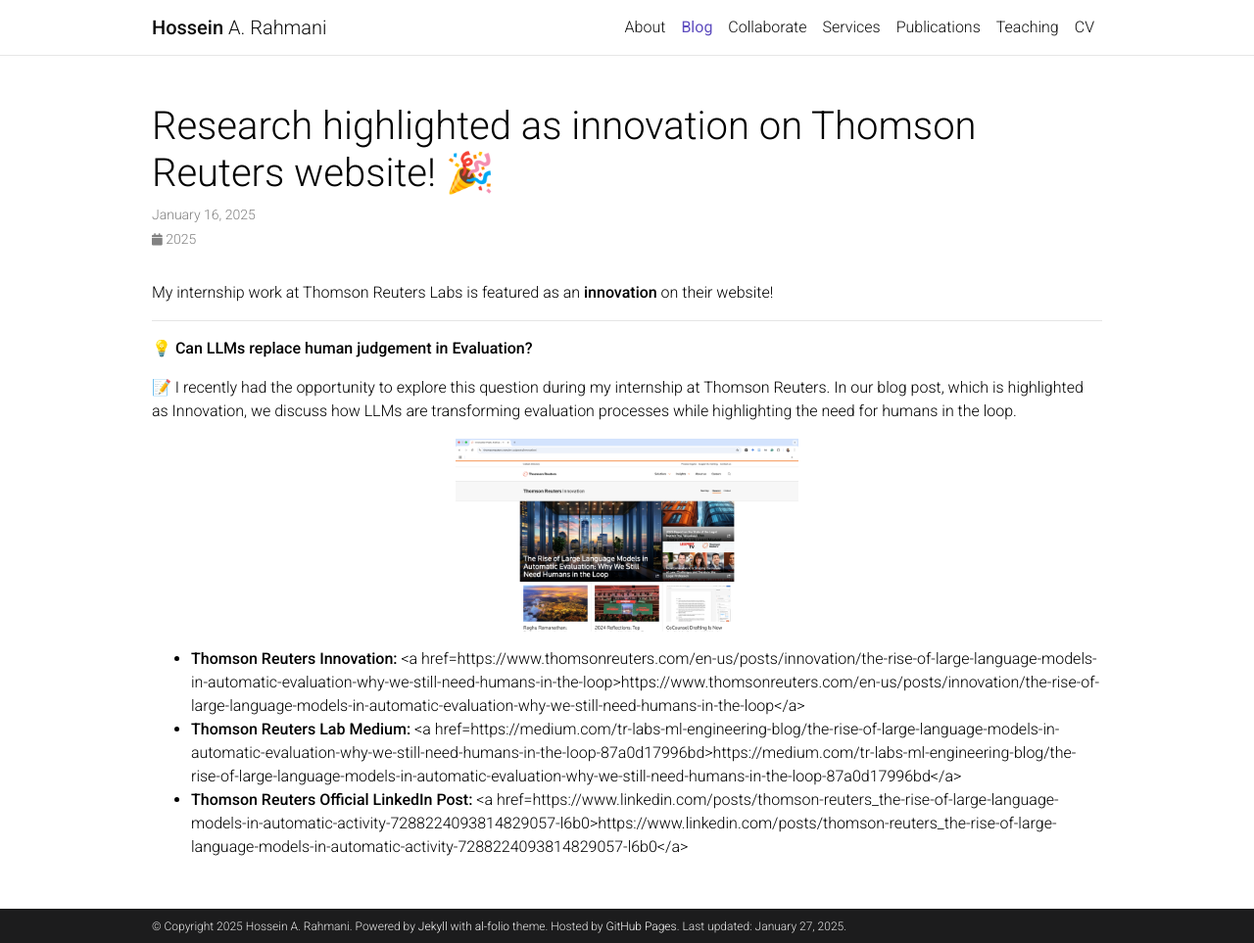
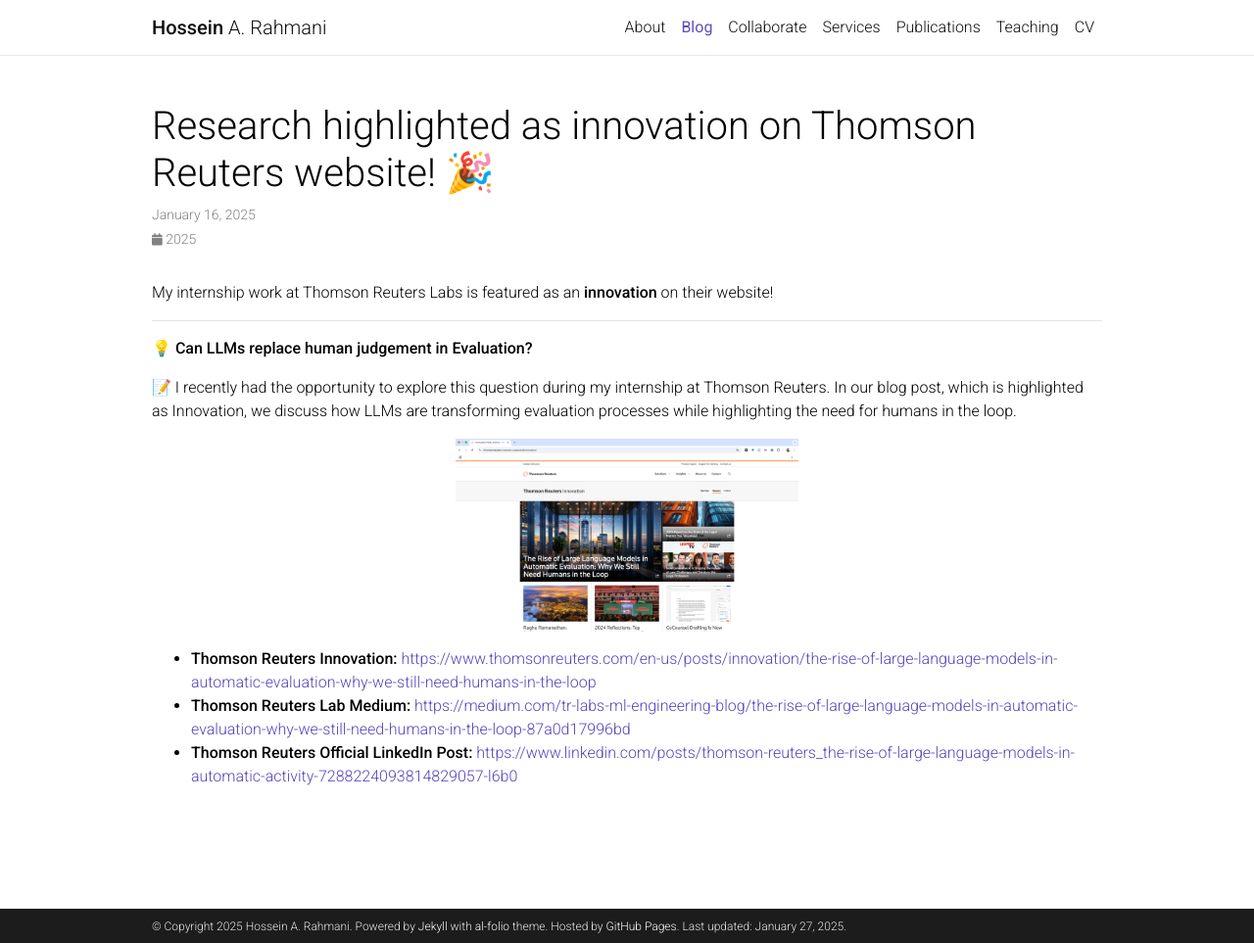
Before and after one commit to rahmanidashti/rahmanidashti.github.io, a Jekyll site: the page built from _news/2025/25_01_blog_TR.md, in a window 1280 px wide and 963 px high. Shown: the whole window at 98% size. Built offline with Jekyll 4.4.1, drawn with Linux system fonts in a browser that asks for light colours; comment, search, counter and statistics services are not loaded; a style sheet for code colours, icons or effects is not loaded.

Commit message:
Update 25_01_blog_TR.md

```diff
--- a/_news/2025/25_01_blog_TR.md
+++ b/_news/2025/25_01_blog_TR.md
@@ -18,6 +18,6 @@
   <img src="../../../assets/img/blog-post-TR-innovation.png" width="350" title="blog-post-TR-innovation">
 </p>
 
-- <span class="font-weight-bold">Thomson Reuters Innovation:</span> <a href=https://www.thomsonreuters.com/en-us/posts/innovation/the-rise-of-large-language-models-in-automatic-evaluation-why-we-still-need-humans-in-the-loop>https://www.thomsonreuters.com/en-us/posts/innovation/the-rise-of-large-language-models-in-automatic-evaluation-why-we-still-need-humans-in-the-loop</a>
-- <span class="font-weight-bold">Thomson Reuters Lab Medium:</span> <a href=https://medium.com/tr-labs-ml-engineering-blog/the-rise-of-large-language-models-in-automatic-evaluation-why-we-still-need-humans-in-the-loop-87a0d17996bd>https://medium.com/tr-labs-ml-engineering-blog/the-rise-of-large-language-models-in-automatic-evaluation-why-we-still-need-humans-in-the-loop-87a0d17996bd</a>
-- <span class="font-weight-bold">Thomson Reuters Official LinkedIn Post:</span> <a href=https://www.linkedin.com/posts/thomson-reuters_the-rise-of-large-language-models-in-automatic-activity-7288224093814829057-l6b0>https://www.linkedin.com/posts/thomson-reuters_the-rise-of-large-language-models-in-automatic-activity-7288224093814829057-l6b0</a>
+- <span class="font-weight-bold">Thomson Reuters Innovation:</span> <a href="https://www.thomsonreuters.com/en-us/posts/innovation/the-rise-of-large-language-models-in-automatic-evaluation-why-we-still-need-humans-in-the-loop">https://www.thomsonreuters.com/en-us/posts/innovation/the-rise-of-large-language-models-in-automatic-evaluation-why-we-still-need-humans-in-the-loop</a>
+- <span class="font-weight-bold">Thomson Reuters Lab Medium:</span> <a href="https://medium.com/tr-labs-ml-engineering-blog/the-rise-of-large-language-models-in-automatic-evaluation-why-we-still-need-humans-in-the-loop-87a0d17996bd">https://medium.com/tr-labs-ml-engineering-blog/the-rise-of-large-language-models-in-automatic-evaluation-why-we-still-need-humans-in-the-loop-87a0d17996bd</a>
+- <span class="font-weight-bold">Thomson Reuters Official LinkedIn Post:</span> <a href="https://www.linkedin.com/posts/thomson-reuters_the-rise-of-large-language-models-in-automatic-activity-7288224093814829057-l6b0">https://www.linkedin.com/posts/thomson-reuters_the-rise-of-large-language-models-in-automatic-activity-7288224093814829057-l6b0</a>
```
